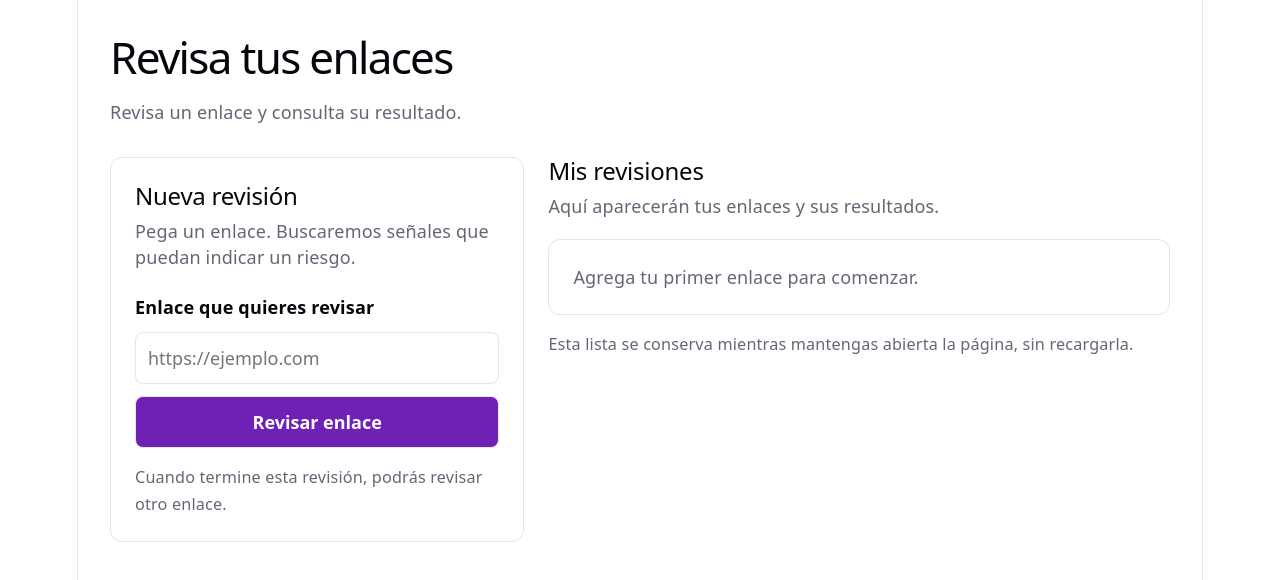
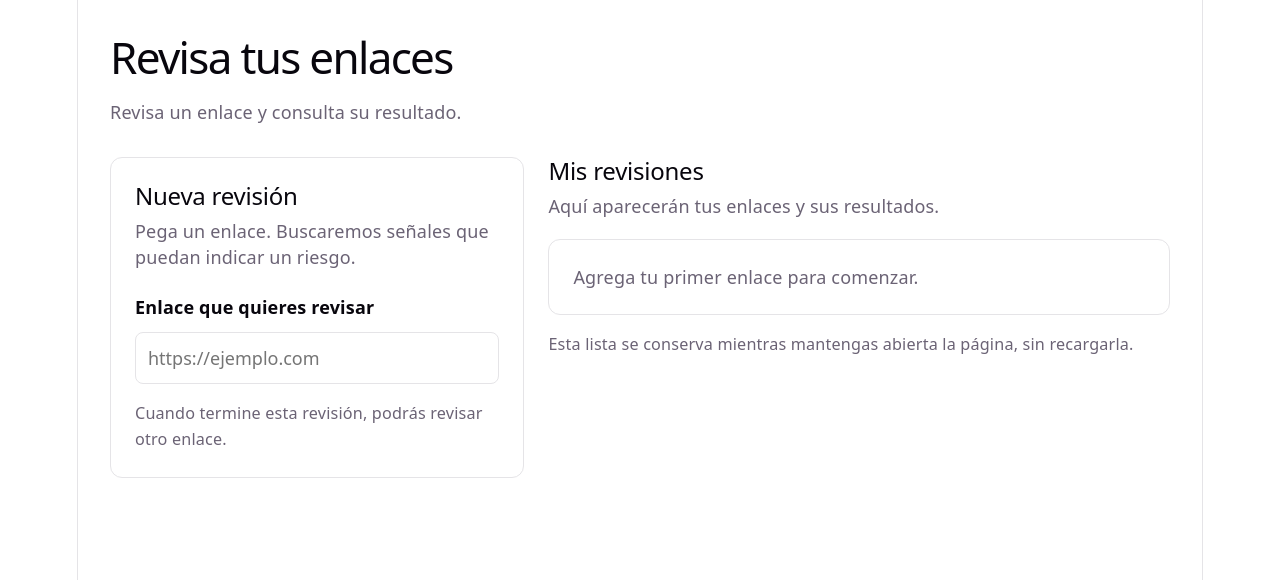
Before and after one commit to kharesban/Evaluador-URL, a React app in the folder frontend/: page / in a window 1280 px wide. Shown: the top 580 px of the page. Built offline with nearby package versions, Linux system fonts and the light colour scheme; the HTML template or start-up script is replaced by a standard one.

Commit message:
feat(HU-01): mostrar boton al ingresar URL

```diff
--- a/frontend/src/App.jsx
+++ b/frontend/src/App.jsx
@@ -6,18 +6,15 @@ import {
 import { Routes, Route } from "react-router-dom";
 import VerLogs from "./verLogs.jsx";
 import "./App.css";
-
 function ResultadoRevision({ resultado }) {
   const tiempoEjecucion =
     resultado.tiempo_ejecucion_total_seg ?? resultado.duracion_segundos ?? null;
-
   return (
     <div className="resultado">
       <h3>Resultado de la revisión</h3>
           {tiempoEjecucion != null && (
             <p><strong>Tiempo de ejecución:</strong> {tiempoEjecucion} segundos</p>
           )}
-
           {resultado.riesgo?.es_dominio_invalido ? (
             <div className="aviso" role="status">
               <h3>No pudimos comprobar este sitio</h3>
@@ -37,23 +34,19 @@ function ResultadoRevision({ resultado }) {
                   ? "Sin información suficiente"
                   : `${resultado.riesgo.puntuacion} / 5`}
               </p>
-
               <p>
                 <strong>Cobertura del análisis:</strong> {resultado.riesgo?.cobertura_porcentaje}%
               </p>
-
               {!resultado.riesgo?.evaluacion_completa && (
                 <p className="error">
                   Evaluación incompleta. Indicadores sin datos:{" "}
                   {resultado.riesgo?.indicadores_faltantes?.join(", ")}.
                 </p>
               )}
-
               <p style={{ fontSize: "12px", color: "#666" }}>
-                La puntuación va de 1 a 5: 1 representa el menor riesgo y 5 el mayor.
+                La puntuación va de 1 a 5: 1 representa el menor riesgo y 5 el mayor.&#x20;
                 Una puntuación de 1 no garantiza seguridad absoluta.
               </p>
-
               {resultado.fuentes && (
                 <div style={{ marginTop: "15px", textAlign: "left" }}>
                   <h3>Fuentes analizadas:</h3>
@@ -71,7 +64,6 @@ function ResultadoRevision({ resultado }) {
                         <span style={{ color: "orange" }}>⚠️ Servicio no disponible o sin respuesta</span>
                       )}
                     </li>
-
                     {/* VirusTotal */}
                     <li>
                       <strong>VirusTotal:</strong>{" "}
@@ -87,7 +79,6 @@ function ResultadoRevision({ resultado }) {
                         <span style={{ color: "orange" }}>⚠️ Sin respuesta</span>
                       )}
                     </li>
-
                     {/* Google Safe Browsing */}
                     <li>
                       <strong>Google Safe Browsing:</strong>{" "}
@@ -101,7 +92,6 @@ function ResultadoRevision({ resultado }) {
                         <span style={{ color: "orange" }}>⚠️ Sin respuesta</span>
                       )}
                     </li>
-
                     {/* Antigüedad / WHOIS */}
                     <li>
                       <strong>Antigüedad (WHOIS):</strong>{" "}
@@ -113,7 +103,6 @@ function ResultadoRevision({ resultado }) {
                         <span style={{ color: "orange" }}>⚠️ Sin datos de antigüedad / WHOIS no disponible</span>
                       )}
                     </li>
-
                     {/* Certificado SSL */}
                     <li>
                       <strong>Certificado SSL:</strong>{" "}
@@ -130,7 +119,6 @@ function ResultadoRevision({ resultado }) {
                   </ul>
                 </div>
               )}
-
               {resultado.hallazgos_similitud?.length > 0 && (
                 <div style={{ marginTop: "15px", textAlign: "left" }}>
                   <h3>Direcciones que se parecen a sitios conocidos</h3>
@@ -147,29 +135,22 @@ function ResultadoRevision({ resultado }) {
     </div>
   );
 }
-
 export function EvaluadorPrincipal() {
   const [url, setUrl] = useState("");
   const [mensaje, setMensaje] = useState("");
-
   // Conserva las revisiones realizadas durante esta sesión.
   const [revisiones, setRevisiones] = useState([]);
-
   // Permite detener las consultas cuando se cierra la pantalla.
   const consultasActivas = useRef(new Map());
-
   useEffect(() => {
     const consultas = consultasActivas.current;
-
     return () => {
       for (const { controlador } of consultas.values()) {
         controlador.abort();
       }
-
       consultas.clear();
     };
   }, []);
-
   function actualizarRevision(clave, cambios) {
     setRevisiones((anteriores) =>
       anteriores.map((revision) =>
@@ -179,33 +160,26 @@ export function EvaluadorPrincipal() {
       )
     );
   }
-
   async function analizarURL(evento) {
     evento.preventDefault();
-
     // No permitir otro envío mientras hay una consulta activa.
     if (consultasActivas.current.size > 0) return;
-
     setMensaje("");
     const urlLimpia = url.trim();
-
     if (!/^https?:\/\//i.test(urlLimpia)) {
       setMensaje(
         "Copia el enlace completo desde tu navegador. Por ejemplo: https://ejemplo.com"
       );
       return;
     }
-
     // Clave de la tarjeta antes de recibir el ID real del servidor.
     const clave = crypto.randomUUID();
     const controlador = new AbortController();
     const { signal } = controlador;
-
     consultasActivas.current.set(clave, {
       controlador,
       url: urlLimpia,
     });
-
     setRevisiones((anteriores) => [
       {
         clave,
@@ -217,39 +191,30 @@ export function EvaluadorPrincipal() {
       },
       ...anteriores,
     ]);
-
     setUrl("");
-
     try {
       // Primero se inicia la revisión y se recibe su identificador.
       const tareaId = await iniciarAnalisis(urlLimpia, signal);
-
       if (signal.aborted) return;
-
       actualizarRevision(clave, {
         id: tareaId,
         estado: "en_proceso",
       });
-
       // Después se consulta periódicamente hasta obtener el resultado.
       const resultado = await esperarResultado(tareaId, signal);
-
       if (signal.aborted) return;
-
       actualizarRevision(clave, {
         estado: "completado",
         resultado,
       });
     } catch (error) {
       if (signal.aborted) return;
-
       const explicacion =
         error instanceof TypeError
           ? "No pudimos conectarnos para revisar tu enlace. Intenta nuevamente en unos momentos."
           : error instanceof SyntaxError
             ? "No pudimos leer el resultado. Intenta nuevamente."
             : error.message || "No pudimos revisar este enlace.";
-
       actualizarRevision(clave, {
         estado: "error",
         error: explicacion,
@@ -258,38 +223,31 @@ export function EvaluadorPrincipal() {
       consultasActivas.current.delete(clave);
     }
   }
-
   const pendientes = revisiones.filter(
     (revision) =>
       revision.estado === "enviando" ||
       revision.estado === "en_proceso"
   ).length;
-
   const revisando = pendientes > 0;
-
   return (
     <main className="container">
       <header className="cabecera">
         <h1>Revisa tus enlaces</h1>
         <p>Revisa un enlace y consulta su resultado.</p>
       </header>
-
       <div className="panel-revisiones">
         <section
           className="nuevo-analisis"
           aria-labelledby="titulo-nueva"
         >
           <h2 id="titulo-nueva">Nueva revisión</h2>
-
           <p>
             Pega un enlace. Buscaremos señales que puedan indicar un riesgo.
           </p>
-
           <form className="formulario-url" onSubmit={analizarURL}>
             <label htmlFor="url-analisis">
               Enlace que quieres revisar
             </label>
-
             <input
               id="url-analisis"
               type="text"
@@ -299,29 +257,26 @@ export function EvaluadorPrincipal() {
               disabled={revisando}
               aria-describedby="ayuda-enlace"
             />
-
-            <button type="submit" disabled={revisando}>
-              {revisando ? "Revisando..." : "Revisar enlace"}
-            </button>
+            {url.trim() !== "" && (
+              <button type="submit" disabled={revisando}>
+                {revisando ? "Revisando..." : "Revisar enlace"}
+              </button>
+            )}
           </form>
-
           <p id="ayuda-enlace" className="ayuda">
             Cuando termine esta revisión, podrás revisar otro enlace.
           </p>
-
           {mensaje && (
             <p className="error" role="alert">
               {mensaje}
             </p>
           )}
         </section>
-
         <section
           className="lista-revisiones"
           aria-labelledby="titulo-revisiones"
         >
           <h2 id="titulo-revisiones">Mis revisiones</h2>
-
           <p className="resumen-revisiones" role="status">
             {revisiones.length === 0
               ? "Aquí aparecerán tus enlaces y sus resultados."
@@ -329,18 +284,15 @@ export function EvaluadorPrincipal() {
                   revisiones.length - pendientes
                 } finalizadas o sin resultado`}
           </p>
-
           {revisiones.length === 0 && (
             <div className="tarjeta-vacia">
               Agrega tu primer enlace para comenzar.
             </div>
           )}
-
           {revisiones.map((revision) => {
             const enCurso =
               revision.estado === "enviando" ||
               revision.estado === "en_proceso";
-
             const etiqueta =
               revision.estado === "enviando"
                 ? "Enviando"
@@ -349,22 +301,18 @@ export function EvaluadorPrincipal() {
                   : revision.estado === "completado"
                     ? "Finalizada"
                     : "Sin resultado";
-
             return (
               <article className="tarjeta-revision" key={revision.clave}>
                 <div className="tarjeta-cabecera">
                   <h3>{revision.url}</h3>
-
                   <span
                     className={`etiqueta etiqueta--${revision.estado}`}
                   >
                     {etiqueta}
                   </span>
                 </div>
-
                 <div className="identificador-revision">
                   <p>Identificador de la revisión</p>
-
                   {revision.id ? (
                     <code>{revision.id}</code>
                   ) : (
@@ -375,7 +323,6 @@ export function EvaluadorPrincipal() {
                     </p>
                   )}
                 </div>
-
                 {enCurso && (
                   <div className="estado-analisis" role="status">
                     <p>
@@ -383,28 +330,23 @@ export function EvaluadorPrincipal() {
                         ? "Enviando tu enlace…"
                         : "Estamos revisando tu enlace…"}
                     </p>
-
                     <progress
                       aria-label={`Revisión en curso de ${revision.url}`}
                     />
-
                     <p>El resultado aparecerá aquí cuando termine.</p>
                   </div>
                 )}
-
                 {revision.error && (
                   <p className="error" role="alert">
                     {revision.error}
                   </p>
                 )}
-
                 {revision.resultado && (
                   <ResultadoRevision resultado={revision.resultado} />
                 )}
               </article>
             );
           })}
-
           <p className="ayuda">
             Esta lista se conserva mientras mantengas abierta
             la página, sin recargarla.
@@ -414,7 +356,6 @@ export function EvaluadorPrincipal() {
     </main>
   );
 }
-
 export default function App() {
   return (
     <Routes>
```
